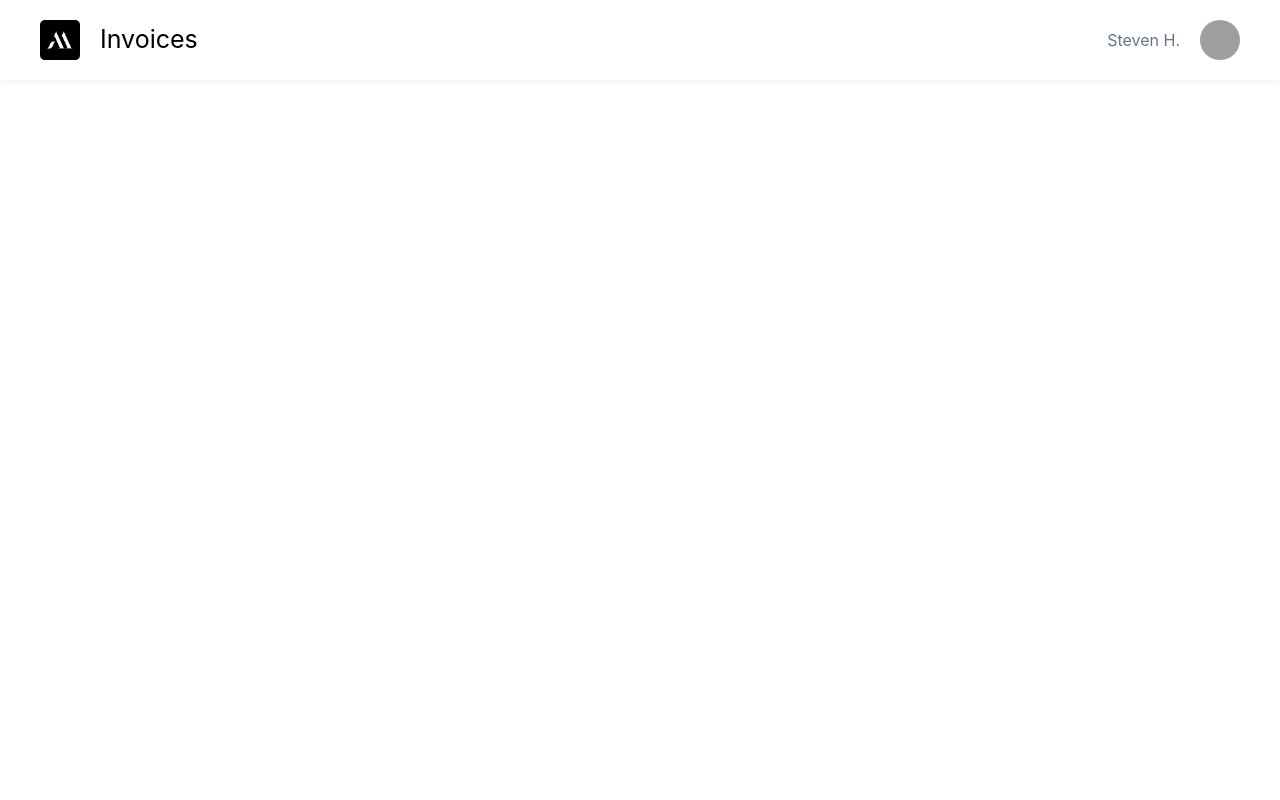
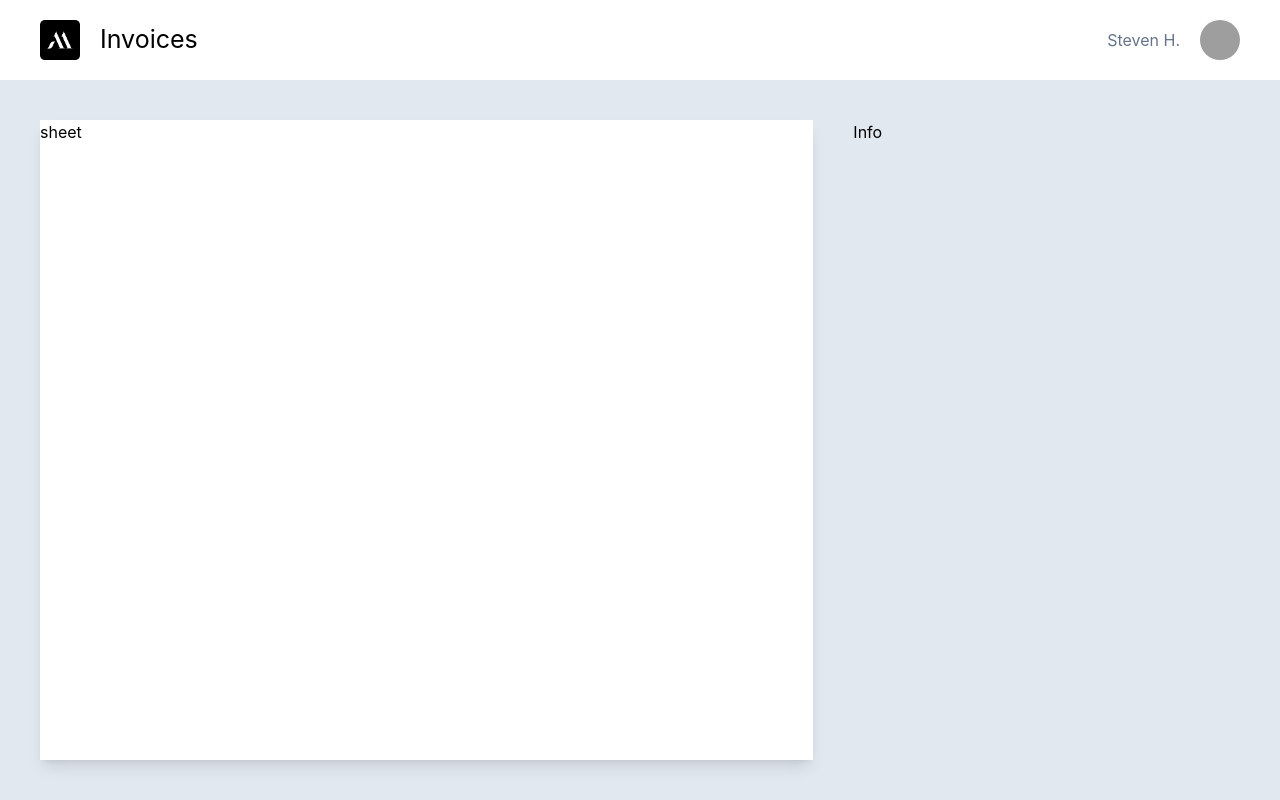
Before and after one commit to aryanxarora/Mobility-Invoicing, a React (Create React App) app: page /invoice in a window 1280 px wide. Built offline with nearby package versions, Linux system fonts and the light colour scheme; grey boxes are pictures that could not be loaded.

Commit message:
Invoice Building

```diff
--- a/public/index.html
+++ b/public/index.html
@@ -3,19 +3,18 @@
   <head>
     <meta charset="utf-8" />
     <!-- TODO: CHANGE ICONS -->
-    <link rel="icon" href="%PUBLIC_URL%/favicon.ico" />
-    <link rel="apple-touch-icon" href="%PUBLIC_URL%/logo192.png" />
+    <link rel="icon" href="../src/assets/logo.png" />
+    <link rel="apple-touch-icon" href="../src/assets/logo.png" />
     <link rel="manifest" href="%PUBLIC_URL%/manifest.json" />
     <meta name="viewport" content="width=device-width, initial-scale=1" />
     <meta name="theme-color" content="#000000" />
     <!-- TODO: CHANGE TITLE -->
-    <title>React + Tailwind Starter</title>
+    <title>Billing Portal</title>
   </head>
   <body>
     <div id="root"></div>
     <!-- TODO: FIX METATAGS -->
     <!-- Primary Meta Tags -->
-    <title>React + Tailwind Starter</title>
     <meta name="title" content="React + Tailwind Starter">
     <meta name="description" content="Aryan's front-end starter template to quickly get your hands dirty with React, Tailwind and React Router.">
 
--- a/src/components/InvoiceInfo.jsx
+++ b/src/components/InvoiceInfo.jsx
@@ -1,5 +1,10 @@
 function InvoiceInfo() {
-  return <div></div>;
+  return (
+    <div className="bg-slate-200 h-[90%] flex p-10">
+      <div className="basis-2/3 bg-white shadow-lg">sheet</div>
+      <div className="basis-1/3 ml-10">Info</div>
+    </div>
+  );
 }
 
 export default InvoiceInfo;
```
